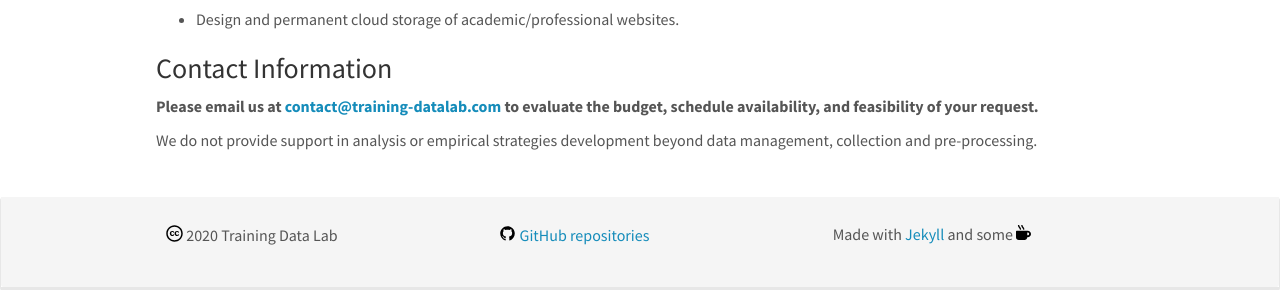
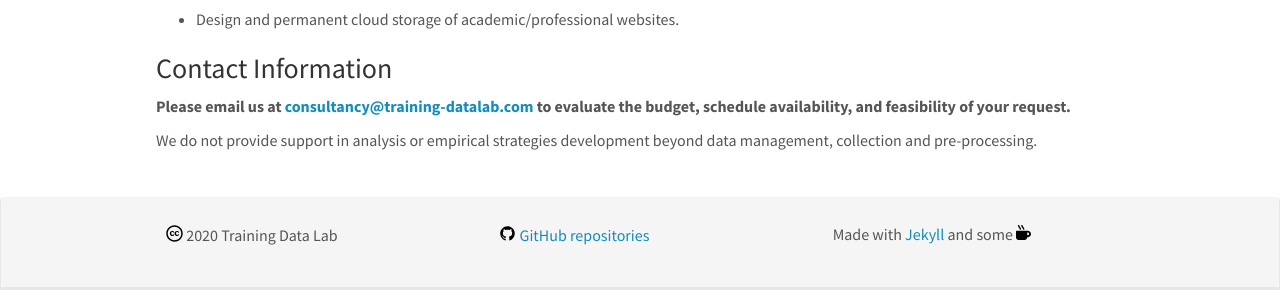
Before and after one commit to training-datalab/old-training-datalab.com, a Jekyll site: the page built from _pages/consultancy.md, in a window 1280 px wide and 1004 px high. Shown: the part 691-981 px from the top of the window. Built offline with Jekyll 4.4.1, drawn with Linux system fonts in a browser that asks for light colours; nearby versions of some CDN libraries.

Commit message:
Update consultancy.md
Co-Authored-By: Carla Cisternas <c.g.cisternas.guasch@hum.leidenuniv.nl>

```diff
--- a/_pages/consultancy.md
+++ b/_pages/consultancy.md
@@ -35,7 +35,7 @@ permalink: /consultancy/
 
 ### Contact Information
 
-<p align=" justify">**Please email us at <a href="mailto:contact@training-datalab.com">contact@training-datalab.com</a> to evaluate the budget, schedule availability, and feasibility of your request.**</p>
+<p align=" justify">**Please email us at <a href="mailto:consultancy@training-datalab.com">consultancy@training-datalab.com</a> to evaluate the budget, schedule availability, and feasibility of your request.**</p>
 
 <p align=" justify">We do not provide support in analysis or empirical strategies development beyond data management, collection and pre-processing.</p>
 <br />
```
